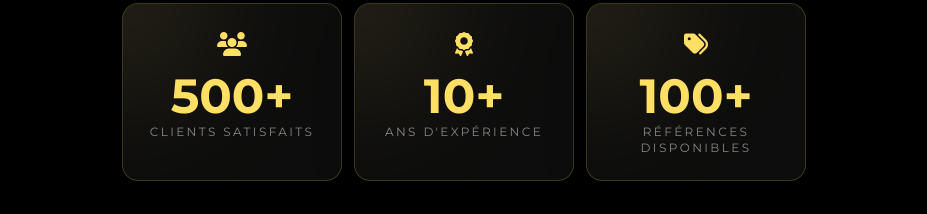
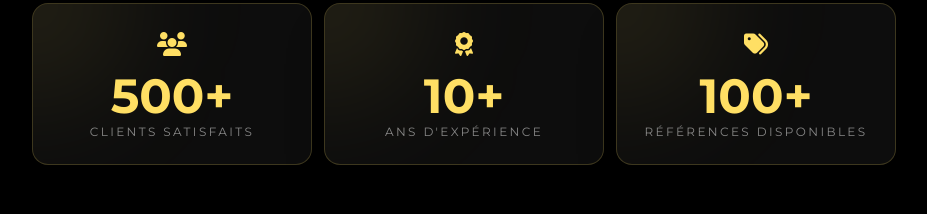
Before and after one commit to espoirallode-cmd/el_elias_fashion, a React (Vite) app: page / in a window 1280 px wide. Shown: the part 1100-1314 px from the top of the page, without its empty margins (176-1103 px from the left). Built offline with nearby package versions, Linux system fonts and the light colour scheme; the HTML template or start-up script is replaced by a standard one; a web font is replaced by a local one.

Commit message:
style: increase stats card width and add whitespace-nowrap for labels

```diff
--- a/src/components/StatsSection.tsx
+++ b/src/components/StatsSection.tsx
@@ -48,7 +48,7 @@ const StatsSection = () => (
         {stats.map((s) => (
           <div
             key={s.label}
-            className="relative overflow-hidden bg-white/5 backdrop-blur-xl border border-gold/20 rounded-2xl p-6 text-center hover:bg-gold/10 hover:border-gold/40 transition-all duration-500 shadow-2xl group w-[220px] shrink-0"
+            className="relative overflow-hidden bg-white/5 backdrop-blur-xl border border-gold/20 rounded-2xl p-6 text-center hover:bg-gold/10 hover:border-gold/40 transition-all duration-500 shadow-2xl group w-[280px] shrink-0"
           >
             {/* Subtle light reflection for glacial effect */}
             <div className="absolute -top-24 -left-24 w-48 h-48 bg-gold/10 rounded-full blur-3xl group-hover:bg-gold/20 transition-all" />
@@ -57,7 +57,7 @@ const StatsSection = () => (
             <div className="relative z-10">
               <Counter target={s.value} suffix={s.suffix} />
             </div>
-            <p className="font-body text-foreground/50 group-hover:text-foreground/80 mt-1 text-[10px] md:text-xs uppercase tracking-[0.2em] relative z-10 transition-colors">
+            <p className="font-body text-foreground/50 group-hover:text-foreground/80 mt-1 text-[10px] md:text-xs uppercase tracking-[0.2em] relative z-10 transition-colors whitespace-nowrap">
               {s.label}
             </p>
           </div>
```
